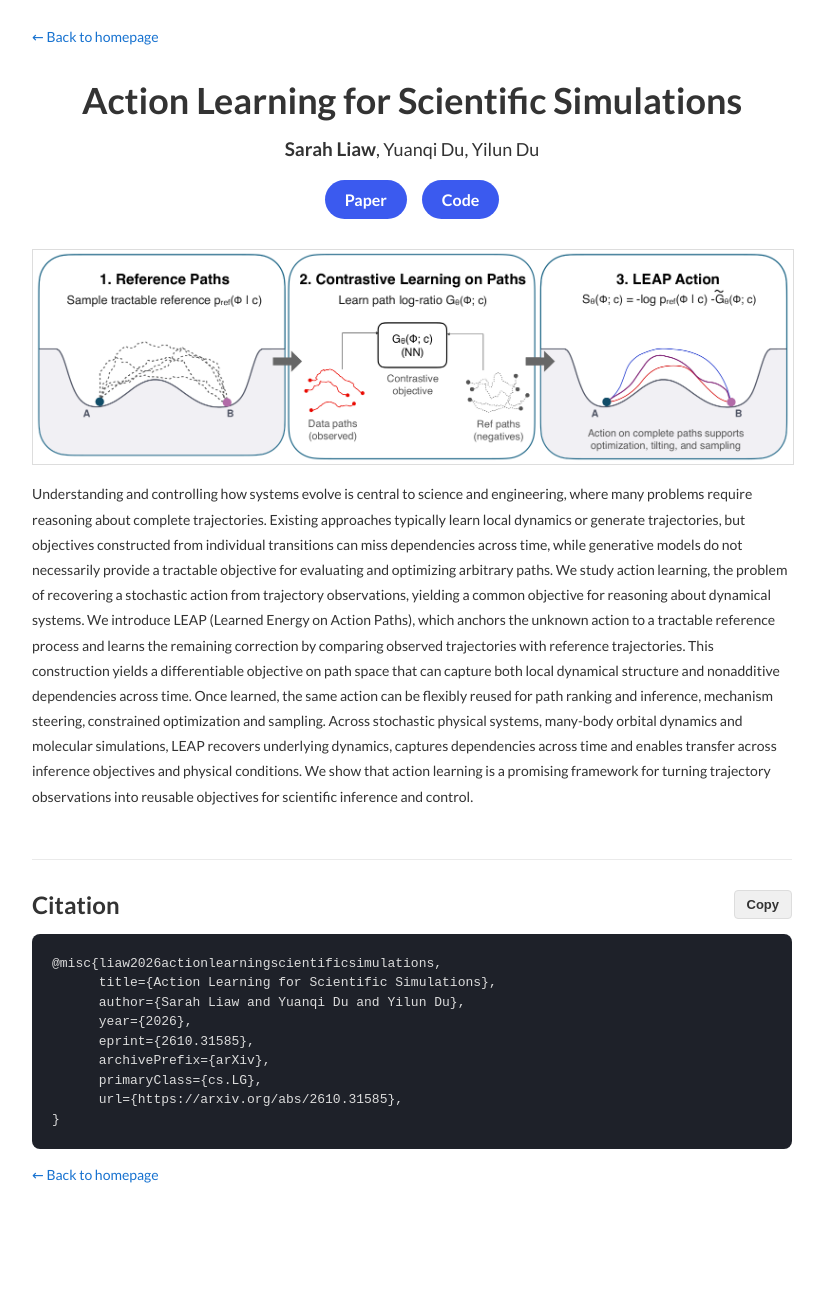
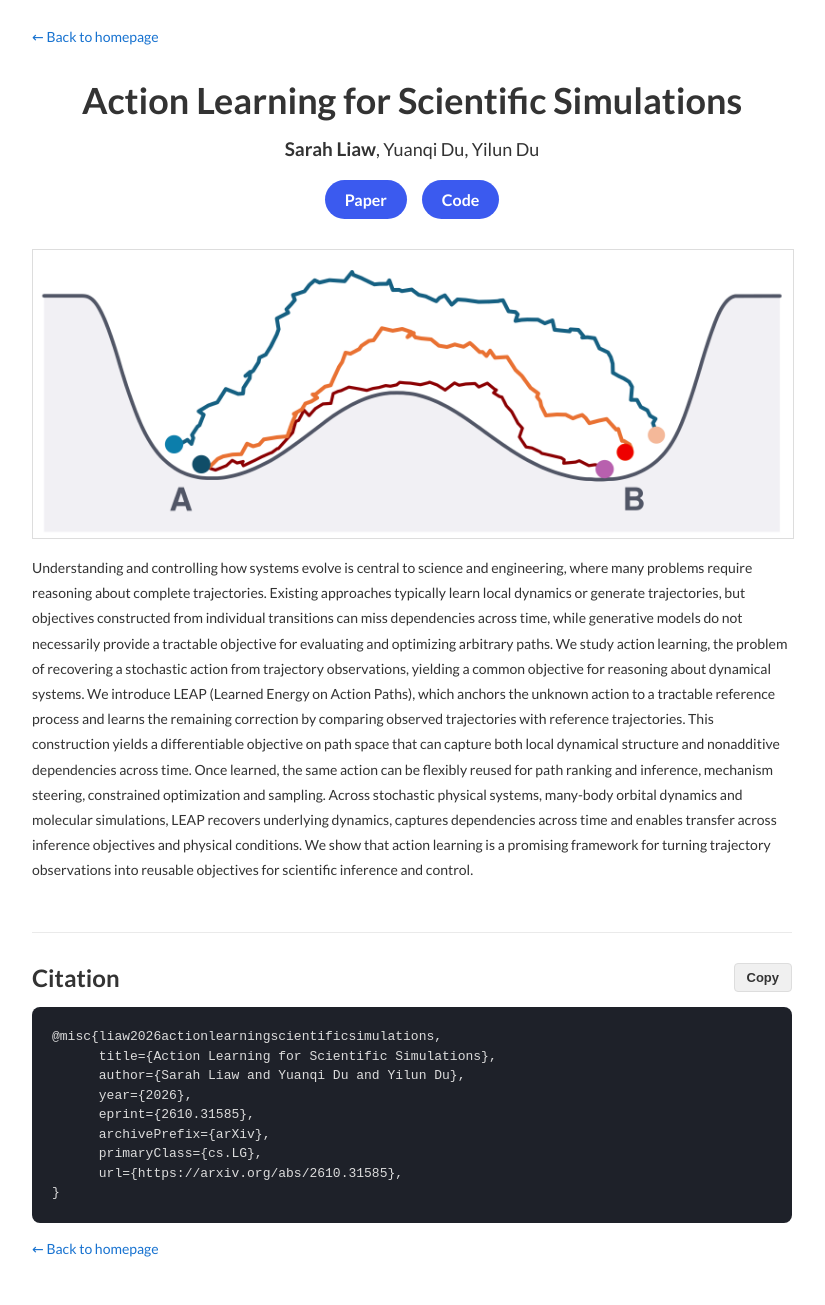
Before and after one commit to SarahLiaw/SarahLiaw.github.io, a Jekyll site: the page built from _posts/2026-10-22-action-learning-for-scientific-simulations.markdown, in a window 1280 px wide. Shown: the whole page, without its empty margins (228-1053 px from the left). Built offline with Jekyll 4.4.1, drawn with Linux system fonts in a browser that asks for light colours; before the commit the page ends 1231 px from its top, so only the background shows below that.

Commit message:
Action learning thumbnail: the double well from Figure 1

```diff
--- a/_posts/2026-10-22-action-learning-for-scientific-simulations.markdown
+++ b/_posts/2026-10-22-action-learning-for-scientific-simulations.markdown
@@ -2,7 +2,7 @@
 layout: post
 title:  "Action Learning for Scientific Simulations"
 date:   2026-10-22 00:00:00 +00:00
-image: images/action-learning.png
+image: images/action-learning-double-well.png
 categories: research
 authors: "<strong>Sarah Liaw</strong>, Yuanqi Du, Yilun Du"
 bibtex: |
```
Also changed, not shown: images/action-learning-double-well.png (added), images/action-learning.png (deleted).
